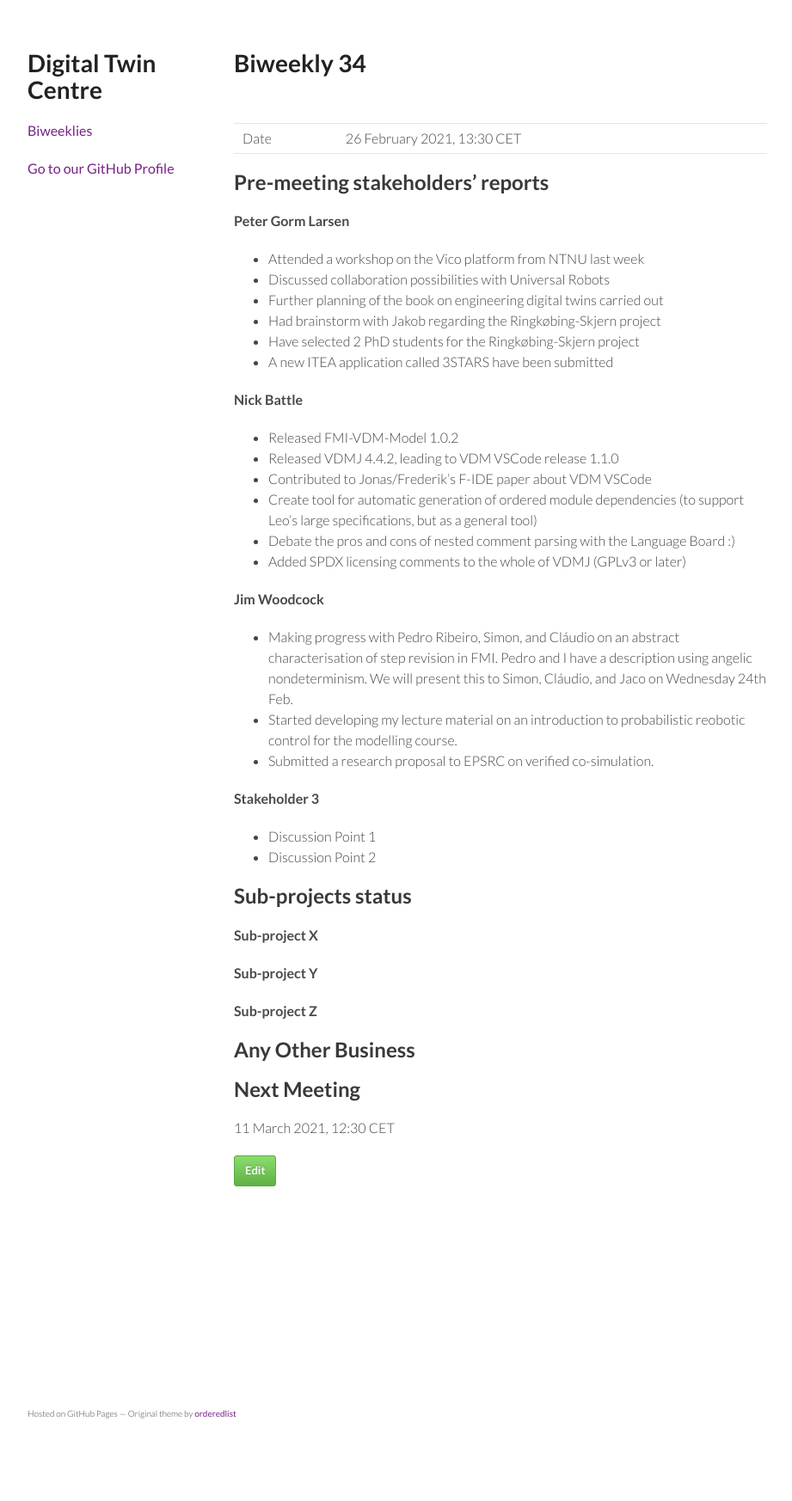
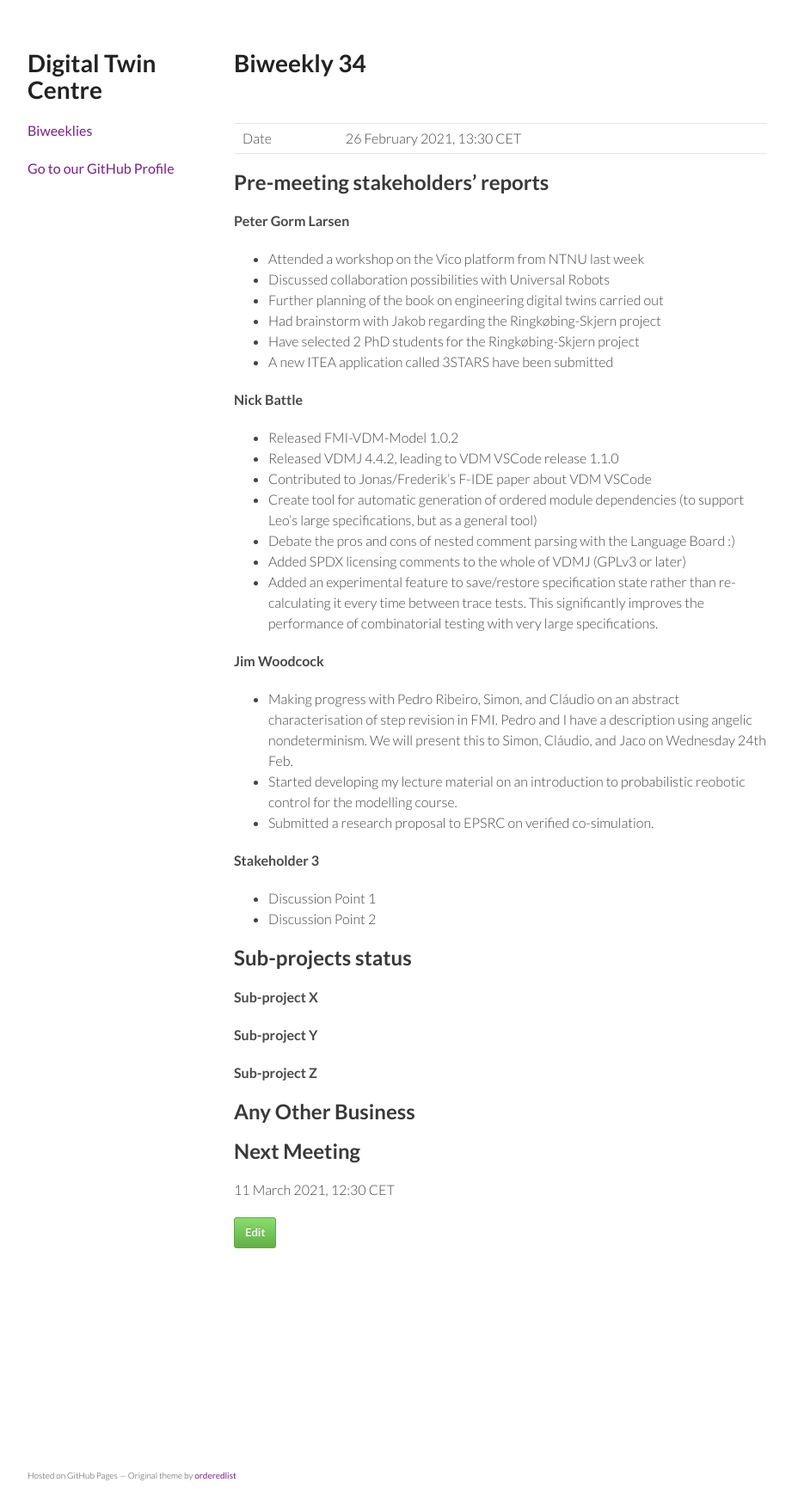
Before and after one commit to digitaltwincentre/digitaltwincentre.github.io, a Jekyll site: the page built from _biweeklies/Biweekly-34.md, in a window 1280 px wide. Shown: the whole page at 86% size, without its empty margins (178-1099 px from the left). Built offline with Jekyll 4.4.1, drawn with Linux system fonts in a browser that asks for light colours; nearby versions of some CDN libraries; before the commit the page ends 1674 px from its top, so only the background shows below that.

Commit message:
Update Biweekly-34.md

```diff
--- a/_biweeklies/Biweekly-34.md
+++ b/_biweeklies/Biweekly-34.md
@@ -35,6 +35,7 @@ date: 26 February 2021, 1330 CET
 * Create tool for automatic generation of ordered module dependencies (to support Leo's large specifications, but as a general tool)
 * Debate the pros and cons of nested comment parsing with the Language Board :)
 * Added SPDX licensing comments to the whole of VDMJ (GPLv3 or later)
+* Added an experimental feature to save/restore specification state rather than re-calculating it every time between trace tests. This significantly improves the performance of combinatorial testing with very large specifications.
 
 #### Jim Woodcock
 * Making progress with Pedro Ribeiro, Simon, and Cláudio on an abstract characterisation of step revision in FMI. Pedro and I have a description using angelic nondeterminism. We will present this to Simon, Cláudio, and Jaco on Wednesday 24th Feb.
```
